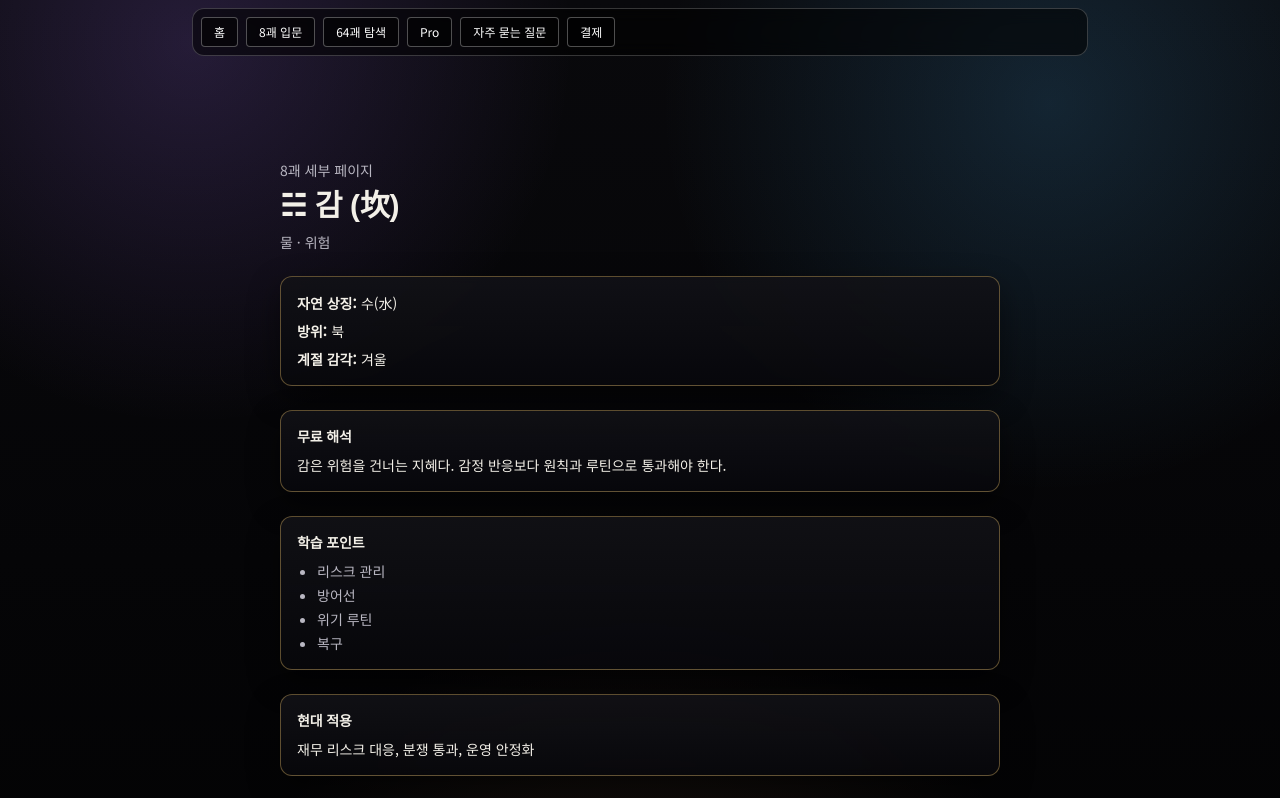
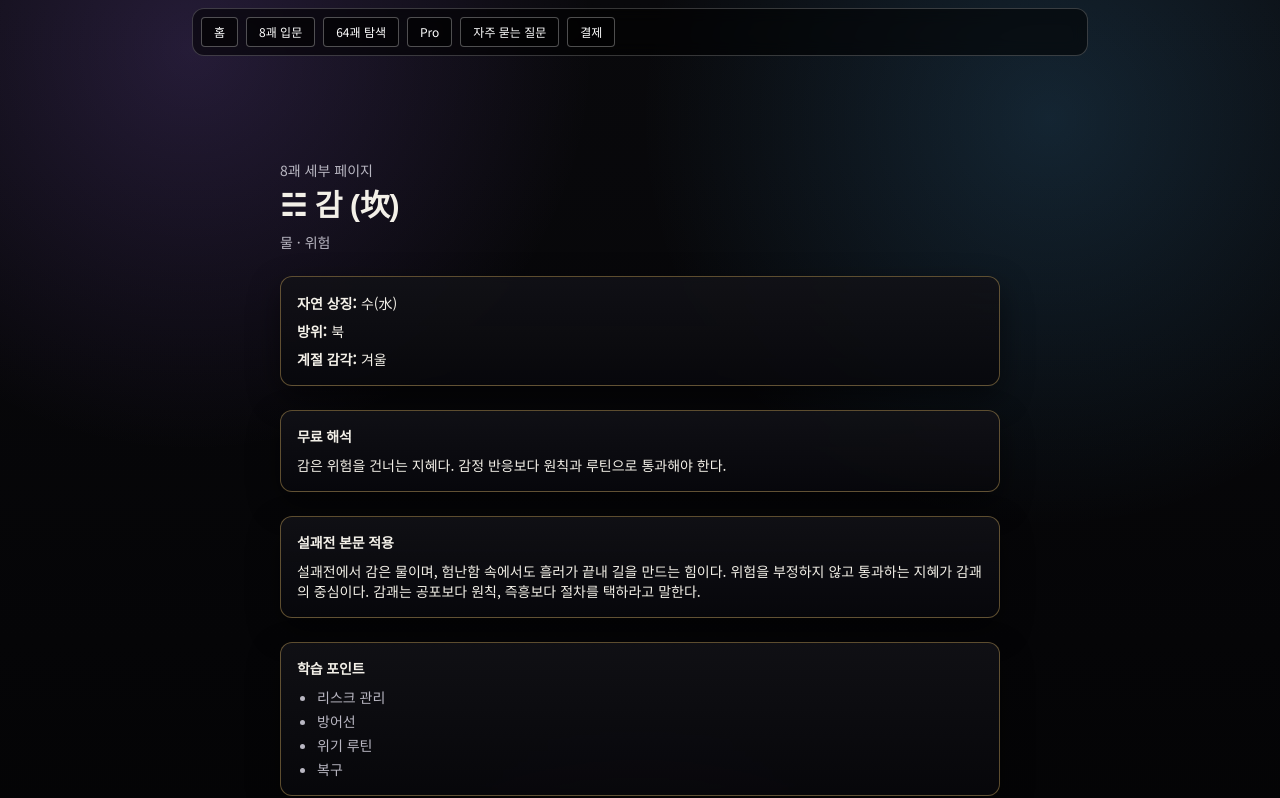
Before and after one commit to kinddragon1224/iching-learning-web, a Next.js app: page /bagua/gam in a window 1280 px wide. Shown: the top 798 px of the page. Built offline with nearby package versions, Linux system fonts and the light colour scheme.

Commit message:
Apply Shuogua-based body text across all 8 trigram pages

```diff
--- a/app/bagua/[slug]/page.tsx
+++ b/app/bagua/[slug]/page.tsx
@@ -31,6 +31,11 @@ export default async function BaguaDetailPage({ params }: { params: Promise<{ sl
       </section>
 
       <section className="paper-panel rounded-xl p-4 text-sm space-y-2">
+        <h2 className="font-semibold">설괘전 본문 적용</h2>
+        <p>{item.seolgwaBody}</p>
+      </section>
+
+      <section className="paper-panel rounded-xl p-4 text-sm space-y-2">
         <h2 className="font-semibold">학습 포인트</h2>
         <ul className="list-disc pl-5 space-y-1 text-[var(--text-muted)]">
           {item.studyPoints.map((p) => (
--- a/app/bagua/page.tsx
+++ b/app/bagua/page.tsx
@@ -7,7 +7,7 @@ export default function BaguaPage() {
       <header>
         <p className="text-sm text-[var(--text-muted)]">입문관</p>
         <h1 className="text-3xl font-bold">8괘 세부 학습</h1>
-        <p className="mt-1 text-sm text-[var(--text-muted)]">각 괘의 상징·핵심 의미·현대 적용 포인트를 빠르게 익혀보세요.</p>
+        <p className="mt-1 text-sm text-[var(--text-muted)]">설괘전 본문 관점을 반영해 각 괘의 상징·핵심 의미·현대 적용 포인트를 익혀보세요.</p>
       </header>
 
       <section className="grid gap-3 sm:grid-cols-2 lg:grid-cols-4">
--- a/data/bagua.ts
+++ b/data/bagua.ts
@@ -8,6 +8,7 @@ export type BaguaItem = {
   direction: string;
   season: string;
   freeSummary: string;
+  seolgwaBody: string;
   studyPoints: string[];
   modernUse: string;
 };
@@ -23,6 +24,8 @@ export const BAGUA_ITEMS: BaguaItem[] = [
     direction: "서북",
     season: "초겨울",
     freeSummary: "건은 시작하고 이끄는 힘이다. 다만 속도보다 기준을 먼저 세울 때 길하다.",
+    seolgwaBody:
+      "설괘전에서 건은 하늘이며, 강건하고 쉬지 않는 운행의 상징이다. 만물을 시작하게 하는 주체적 에너지로 해석된다. 따라서 건괘의 핵심은 강함 자체가 아니라, 강함을 바르게 쓰는 기준과 책임에 있다.",
     studyPoints: ["주도성", "책임", "지속적 단련", "과속 경계"],
     modernUse: "새 프로젝트 시작, 리더십 발휘, 의사결정 기준 정렬",
   },
@@ -36,6 +39,8 @@ export const BAGUA_ITEMS: BaguaItem[] = [
     direction: "남서",
     season: "늦여름",
     freeSummary: "곤은 받아주고 지탱하는 힘이다. 화려함보다 기반을 단단히 만드는 국면에 적합하다.",
+    seolgwaBody:
+      "설괘전에서 곤은 땅이며, 만물을 품고 길러내는 수용과 순응의 덕을 상징한다. 건이 시작의 힘이라면 곤은 지속과 완성의 힘이다. 곤괘는 낮춤과 협력을 통해 큰 흐름을 지탱하는 자세를 강조한다.",
     studyPoints: ["수용", "협력", "지속성", "경계 설정"],
     modernUse: "팀 운영 안정화, 루틴 정착, 관계 신뢰 축적",
   },
@@ -49,6 +54,8 @@ export const BAGUA_ITEMS: BaguaItem[] = [
     direction: "동",
     season: "봄 시작",
     freeSummary: "진은 충격과 각성의 힘이다. 흔들림 이후 재시동을 설계할 때 의미가 커진다.",
+    seolgwaBody:
+      "설괘전에서 진은 우레이며, 만물이 놀라 깨어나는 첫 움직임을 뜻한다. 멈춰 있던 상태를 깨뜨리고 출발을 가능하게 하는 에너지다. 진괘는 두려움 이후의 질서 회복과 실행 재정렬을 핵심으로 본다.",
     studyPoints: ["재시동", "복구", "우선순위", "초기 대응"],
     modernUse: "위기 대응, 프로젝트 리부트, 실행 재정렬",
   },
@@ -62,6 +69,8 @@ export const BAGUA_ITEMS: BaguaItem[] = [
     direction: "동남",
     season: "늦봄",
     freeSummary: "손은 강하게 밀기보다 스며들어 변화를 만드는 힘이다. 반복 개선에 강하다.",
+    seolgwaBody:
+      "설괘전에서 손은 바람이며, 보이지 않게 스며들어 변화를 만드는 성질을 가진다. 강한 충돌보다 유연한 침투와 반복이 본질이다. 손괘는 설득, 조율, 지속적 개선의 리듬을 중시한다.",
     studyPoints: ["미세 개선", "설득", "지속 루틴", "누적 효과"],
     modernUse: "습관 개선, 커뮤니케이션 설계, 제품 고도화",
   },
@@ -75,6 +84,8 @@ export const BAGUA_ITEMS: BaguaItem[] = [
     direction: "북",
     season: "겨울",
     freeSummary: "감은 위험을 건너는 지혜다. 감정 반응보다 원칙과 루틴으로 통과해야 한다.",
+    seolgwaBody:
+      "설괘전에서 감은 물이며, 험난함 속에서도 흘러가 끝내 길을 만드는 힘이다. 위험을 부정하지 않고 통과하는 지혜가 감괘의 중심이다. 감괘는 공포보다 원칙, 즉흥보다 절차를 택하라고 말한다.",
     studyPoints: ["리스크 관리", "방어선", "위기 루틴", "복구"],
     modernUse: "재무 리스크 대응, 분쟁 통과, 운영 안정화",
   },
@@ -88,6 +99,8 @@ export const BAGUA_ITEMS: BaguaItem[] = [
     direction: "남",
     season: "여름",
     freeSummary: "리는 밝히고 분별하는 힘이다. 기준이 선명할수록 의사결정 정확도가 올라간다.",
+    seolgwaBody:
+      "설괘전에서 리는 불이며, 사물을 드러내고 분명하게 보이게 하는 작용을 뜻한다. 밝음은 단순한 화려함이 아니라 분별의 힘이다. 리괘는 기준을 밝히고, 맥락을 설명하며, 판단을 정밀하게 만드는 데 초점을 둔다.",
     studyPoints: ["명료성", "기준 설정", "표현", "통찰"],
     modernUse: "전략 수립, 지표 기반 판단, 메시지 정제",
   },
@@ -101,6 +114,8 @@ export const BAGUA_ITEMS: BaguaItem[] = [
     direction: "북동",
     season: "환절기",
     freeSummary: "간은 멈춤과 경계의 힘이다. 과열 구간에서 정지하는 선택이 오히려 전진을 만든다.",
+    seolgwaBody:
+      "설괘전에서 간은 산이며, 멈춤과 경계의 질서를 상징한다. 멈춤은 포기가 아니라 과잉을 끊고 중심을 회복하는 기술이다. 간괘는 불필요한 움직임을 줄여 본질에 집중하게 한다.",
     studyPoints: ["정지", "경계", "과부하 관리", "내면 정렬"],
     modernUse: "번아웃 방지, 업무 범위 축소, 갈등 완화",
   },
@@ -114,6 +129,8 @@ export const BAGUA_ITEMS: BaguaItem[] = [
     direction: "서",
     season: "가을",
     freeSummary: "태는 열린 소통과 기쁨의 힘이다. 분위기와 목표를 함께 잡아야 성과로 이어진다.",
+    seolgwaBody:
+      "설괘전에서 태는 못(澤)이며, 기쁨과 교류의 상징으로 본다. 막힘 없는 소통이 사람을 모으고 흐름을 만든다. 태괘는 즐거움만이 아니라, 즐거움을 실행과 합의로 연결하는 질서를 요구한다.",
     studyPoints: ["소통", "피드백", "정서 에너지", "합의"],
     modernUse: "팀 커뮤니케이션, 협업 회의, 관계 회복",
   },
```
